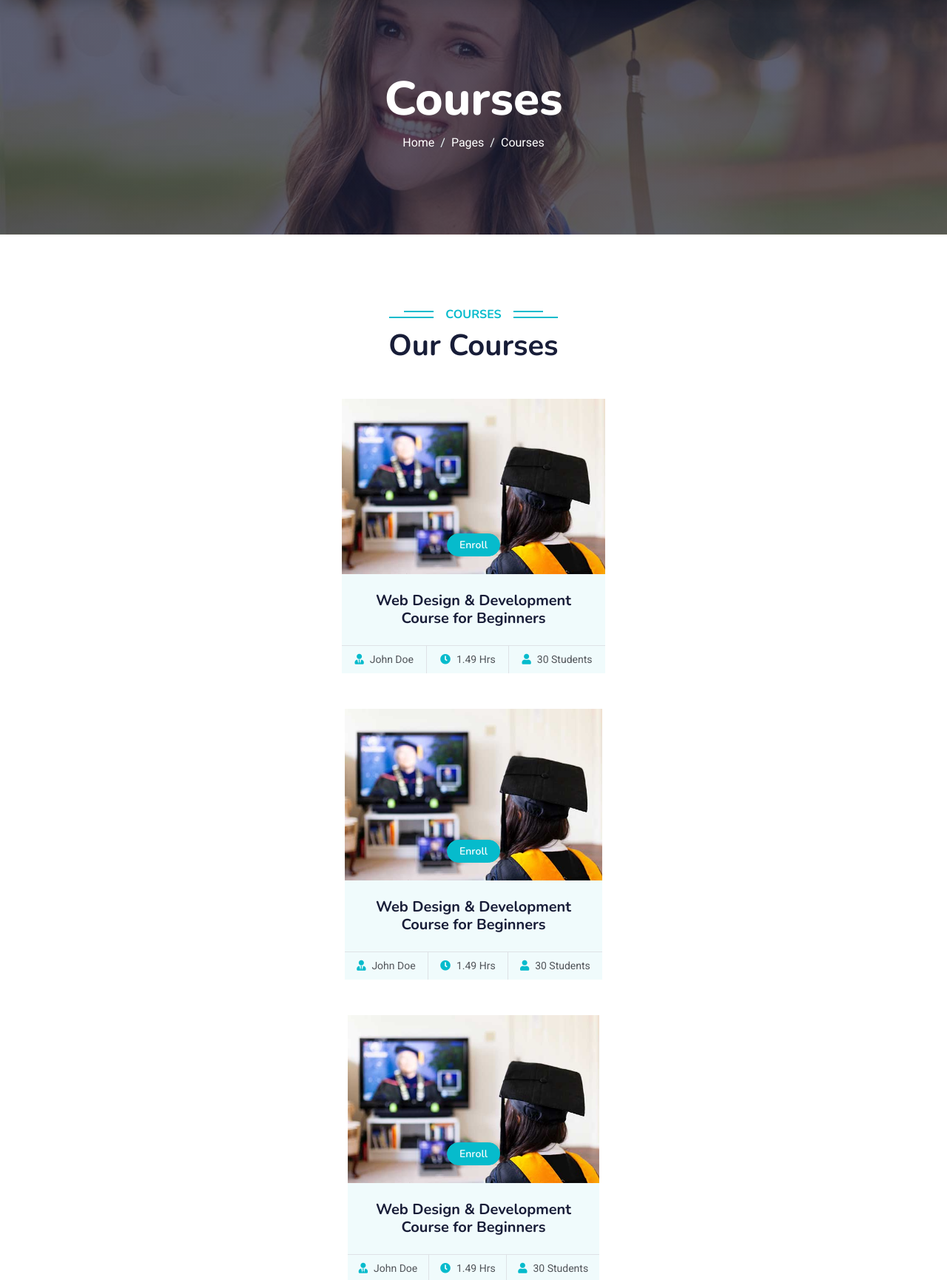
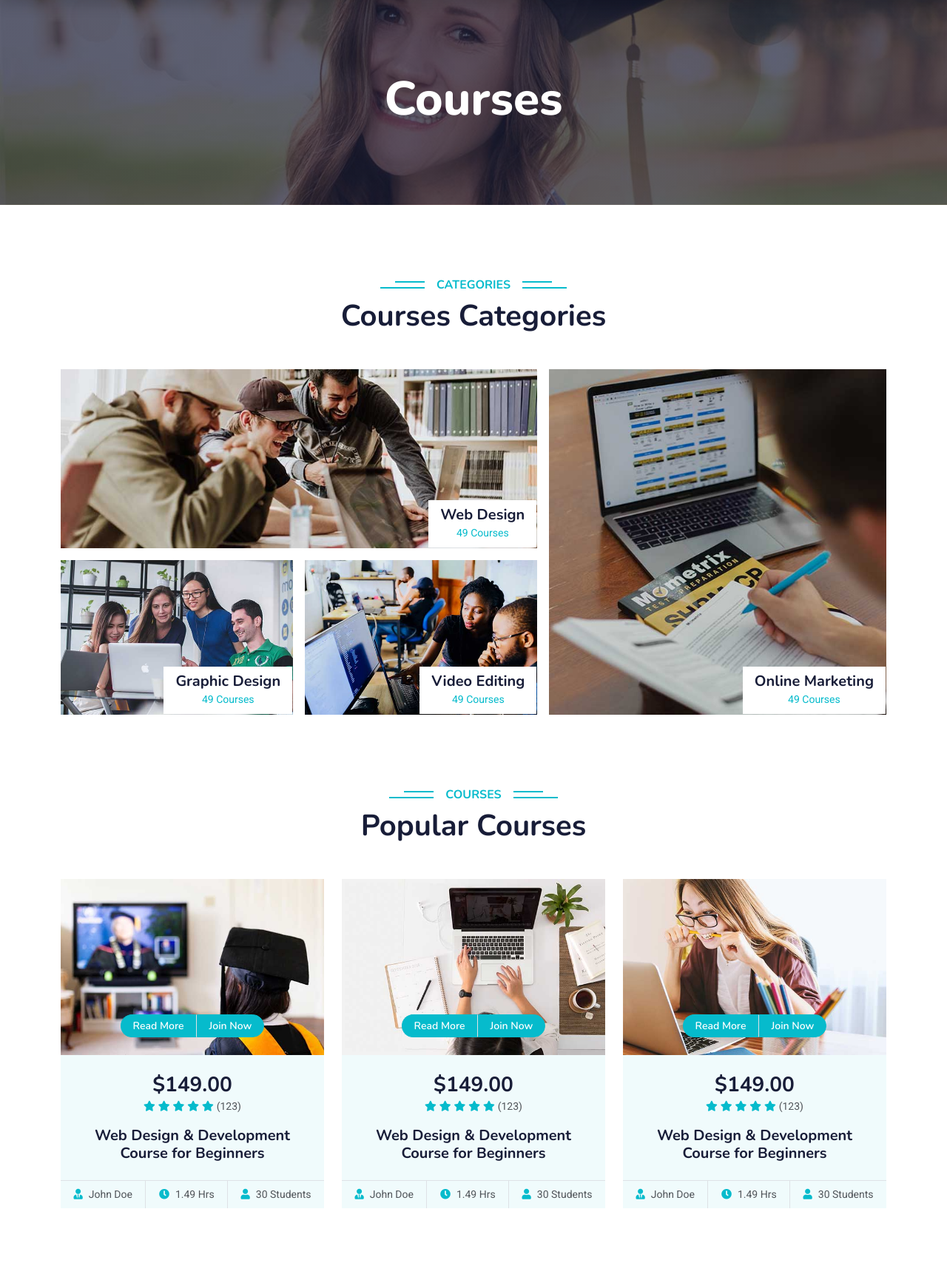
Before and after one commit to dasiths99/ALearning, a PHP site: page /courses.php in a window 1280 px wide. Shown: the part 75-1805 px from the top of the page at 74% size. Run offline with PHP 8.4, Linux system fonts and the light colour scheme; a user stored in the database is signed in; some libraries are stand-ins or nearby versions.

Commit message:
Update courses.php

```diff
--- a/courses.php
+++ b/courses.php
@@ -21,7 +21,7 @@ $user_name = isset($_SESSION['name']) ? $_SESSION['name'] : 'Guest';
 
 <head>
     <meta charset="utf-8">
-    <title>eLEARNING - eLearning HTML Template</title>
+    <title>Arpico</title>
     <meta content="width=device-width, initial-scale=1.0" name="viewport">
     <meta content="" name="keywords">
     <meta content="" name="description">
@@ -50,6 +50,15 @@ $user_name = isset($_SESSION['name']) ? $_SESSION['name'] : 'Guest';
 </head>
 
 <body>
+    <!-- Spinner Start -->
+    <div id="spinner" class="show bg-white position-fixed translate-middle w-100 vh-100 top-50 start-50 d-flex align-items-center justify-content-center">
+        <div class="spinner-border text-primary" style="width: 3rem; height: 3rem;" role="status">
+            <span class="sr-only">Loading...</span>
+        </div>
+    </div>
+    <!-- Spinner End -->
+
+
     <!-- Navbar Start -->
     <nav class="navbar navbar-expand-lg bg-white navbar-light shadow sticky-top p-0">
         <a href="index.html" class="navbar-brand d-flex align-items-center px-4 px-lg-5">
@@ -72,13 +81,12 @@ $user_name = isset($_SESSION['name']) ? $_SESSION['name'] : 'Guest';
                         <a href="404.html" class="dropdown-item"><?php if (isset($_SESSION['loggedin']) && $_SESSION['loggedin']): ?>
                     <a href="logout.php" class="dropdown-item">Logout<i class="fa fa-arrow-right ms-3"></i></a>
                 <?php else: ?>
-                    <a href="login.html" class="dropdown-item">Login<i class="fa fa-arrow-right ms-3"></i></a>
+                    <a href="login.php" class="dropdown-item">Login<i class="fa fa-arrow-right ms-3"></i></a>
                 <?php endif; ?> </a>
-                    </div>
-
                     </div>
     </nav>
     <!-- Navbar End -->
+
 
     <!-- Header Start -->
     <div class="container-fluid bg-primary py-5 mb-5 page-header">
@@ -86,13 +94,6 @@ $user_name = isset($_SESSION['name']) ? $_SESSION['name'] : 'Guest';
             <div class="row justify-content-center">
                 <div class="col-lg-10 text-center">
                     <h1 class="display-3 text-white animated slideInDown">Courses</h1>
-                    <nav aria-label="breadcrumb">
-                        <ol class="breadcrumb justify-content-center">
-                            <li class="breadcrumb-item"><a class="text-white" href="#">Home</a></li>
-                            <li class="breadcrumb-item"><a class="text-white" href="#">Pages</a></li>
-                            <li class="breadcrumb-item text-white active" aria-current="page">Courses</li>
-                        </ol>
-                    </nav>
                 </div>
             </div>
         </div>
@@ -100,12 +101,66 @@ $user_name = isset($_SESSION['name']) ? $_SESSION['name'] : 'Guest';
     <!-- Header End -->
 
 
+    <!-- Categories Start -->
+    <div class="container-xxl py-5 category">
+        <div class="container">
+            <div class="text-center wow fadeInUp" data-wow-delay="0.1s">
+                <h6 class="section-title bg-white text-center text-primary px-3">Categories</h6>
+                <h1 class="mb-5">Courses Categories</h1>
+            </div>
+            <div class="row g-3">
+                <div class="col-lg-7 col-md-6">
+                    <div class="row g-3">
+                        <div class="col-lg-12 col-md-12 wow zoomIn" data-wow-delay="0.1s">
+                            <a class="position-relative d-block overflow-hidden" href="">
+                                <img class="img-fluid" src="img/cat-1.jpg" alt="">
+                                <div class="bg-white text-center position-absolute bottom-0 end-0 py-2 px-3" style="margin: 1px;">
+                                    <h5 class="m-0">Web Design</h5>
+                                    <small class="text-primary">49 Courses</small>
+                                </div>
+                            </a>
+                        </div>
+                        <div class="col-lg-6 col-md-12 wow zoomIn" data-wow-delay="0.3s">
+                            <a class="position-relative d-block overflow-hidden" href="">
+                                <img class="img-fluid" src="img/cat-2.jpg" alt="">
+                                <div class="bg-white text-center position-absolute bottom-0 end-0 py-2 px-3" style="margin: 1px;">
+                                    <h5 class="m-0">Graphic Design</h5>
+                                    <small class="text-primary">49 Courses</small>
+                                </div>
+                            </a>
+                        </div>
+                        <div class="col-lg-6 col-md-12 wow zoomIn" data-wow-delay="0.5s">
+                            <a class="position-relative d-block overflow-hidden" href="">
+                                <img class="img-fluid" src="img/cat-3.jpg" alt="">
+                                <div class="bg-white text-center position-absolute bottom-0 end-0 py-2 px-3" style="margin: 1px;">
+                                    <h5 class="m-0">Video Editing</h5>
+                                    <small class="text-primary">49 Courses</small>
+                                </div>
+                            </a>
+                        </div>
+                    </div>
+                </div>
+                <div class="col-lg-5 col-md-6 wow zoomIn" data-wow-delay="0.7s" style="min-height: 350px;">
+                    <a class="position-relative d-block h-100 overflow-hidden" href="">
+                        <img class="img-fluid position-absolute w-100 h-100" src="img/cat-4.jpg" alt="" style="object-fit: cover;">
+                        <div class="bg-white text-center position-absolute bottom-0 end-0 py-2 px-3" style="margin:  1px;">
+                            <h5 class="m-0">Online Marketing</h5>
+                            <small class="text-primary">49 Courses</small>
+                        </div>
+                    </a>
+                </div>
+            </div>
+        </div>
+    </div>
+    <!-- Categories Start -->
+
+
     <!-- Courses Start -->
     <div class="container-xxl py-5">
         <div class="container">
             <div class="text-center wow fadeInUp" data-wow-delay="0.1s">
                 <h6 class="section-title bg-white text-center text-primary px-3">Courses</h6>
-                <h1 class="mb-5">Our Courses</h1>
+                <h1 class="mb-5">Popular Courses</h1>
             </div>
             <div class="row g-4 justify-content-center">
                 <div class="col-lg-4 col-md-6 wow fadeInUp" data-wow-delay="0.1s">
@@ -113,10 +168,20 @@ $user_name = isset($_SESSION['name']) ? $_SESSION['name'] : 'Guest';
                         <div class="position-relative overflow-hidden">
                             <img class="img-fluid" src="img/course-1.jpg" alt="">
                             <div class="w-100 d-flex justify-content-center position-absolute bottom-0 start-0 mb-4">
-                                <a href="login.html" class="flex-shrink-0 btn btn-sm btn-primary px-3" style="border-radius: 30px 30px 30px 30px;">Enroll</a>
+                                <a href="#" class="flex-shrink-0 btn btn-sm btn-primary px-3 border-end" style="border-radius: 30px 0 0 30px;">Read More</a>
+                                <a href="#" class="flex-shrink-0 btn btn-sm btn-primary px-3" style="border-radius: 0 30px 30px 0;">Join Now</a>
                             </div>
                         </div>
                         <div class="text-center p-4 pb-0">
+                            <h3 class="mb-0">$149.00</h3>
+                            <div class="mb-3">
+                                <small class="fa fa-star text-primary"></small>
+                                <small class="fa fa-star text-primary"></small>
+                                <small class="fa fa-star text-primary"></small>
+                                <small class="fa fa-star text-primary"></small>
+                                <small class="fa fa-star text-primary"></small>
+                                <small>(123)</small>
+                            </div>
                             <h5 class="mb-4">Web Design & Development Course for Beginners</h5>
                         </div>
                         <div class="d-flex border-top">
@@ -126,18 +191,25 @@ $user_name = isset($_SESSION['name']) ? $_SESSION['name'] : 'Guest';
                         </div>
                     </div>
                 </div>
-
-
-                <div class="row g-4 justify-content-center">
-                    <div class="col-lg-4 col-md-6 wow fadeInUp" data-wow-delay="0.1s">
+                <div class="col-lg-4 col-md-6 wow fadeInUp" data-wow-delay="0.3s">
                     <div class="course-item bg-light">
                         <div class="position-relative overflow-hidden">
-                                <img class="img-fluid" src="img/course-1.jpg" alt="">
+                            <img class="img-fluid" src="img/course-2.jpg" alt="">
                             <div class="w-100 d-flex justify-content-center position-absolute bottom-0 start-0 mb-4">
-                                    <a href="login.html" class="flex-shrink-0 btn btn-sm btn-primary px-3" style="border-radius: 30px 30px 30px 30px;">Enroll</a>
+                                <a href="#" class="flex-shrink-0 btn btn-sm btn-primary px-3 border-end" style="border-radius: 30px 0 0 30px;">Read More</a>
+                                <a href="#" class="flex-shrink-0 btn btn-sm btn-primary px-3" style="border-radius: 0 30px 30px 0;">Join Now</a>
                             </div>
                         </div>
                         <div class="text-center p-4 pb-0">
+                            <h3 class="mb-0">$149.00</h3>
+                            <div class="mb-3">
+                                <small class="fa fa-star text-primary"></small>
+                                <small class="fa fa-star text-primary"></small>
+                                <small class="fa fa-star text-primary"></small>
+                                <small class="fa fa-star text-primary"></small>
+                                <small class="fa fa-star text-primary"></small>
+                                <small>(123)</small>
+                            </div>
                             <h5 class="mb-4">Web Design & Development Course for Beginners</h5>
                         </div>
                         <div class="d-flex border-top">
@@ -147,23 +219,34 @@ $user_name = isset($_SESSION['name']) ? $_SESSION['name'] : 'Guest';
                         </div>
                     </div>
                 </div>
-
-                    <div class="row g-4 justify-content-center">
-                        <div class="col-lg-4 col-md-6 wow fadeInUp" data-wow-delay="0.1s">
+                <div class="col-lg-4 col-md-6 wow fadeInUp" data-wow-delay="0.5s">
                     <div class="course-item bg-light">
                         <div class="position-relative overflow-hidden">
-                                    <img class="img-fluid" src="img/course-1.jpg" alt="">
+                            <img class="img-fluid" src="img/course-3.jpg" alt="">
                             <div class="w-100 d-flex justify-content-center position-absolute bottom-0 start-0 mb-4">
-                                        <a href="login.html" class="flex-shrink-0 btn btn-sm btn-primary px-3" style="border-radius: 30px 30px 30px 30px;">Enroll</a>
+                                <a href="#" class="flex-shrink-0 btn btn-sm btn-primary px-3 border-end" style="border-radius: 30px 0 0 30px;">Read More</a>
+                                <a href="#" class="flex-shrink-0 btn btn-sm btn-primary px-3" style="border-radius: 0 30px 30px 0;">Join Now</a>
                             </div>
                         </div>
                         <div class="text-center p-4 pb-0">
+                            <h3 class="mb-0">$149.00</h3>
+                            <div class="mb-3">
+                                <small class="fa fa-star text-primary"></small>
+                                <small class="fa fa-star text-primary"></small>
+                                <small class="fa fa-star text-primary"></small>
+                                <small class="fa fa-star text-primary"></small>
+                                <small class="fa fa-star text-primary"></small>
+                                <small>(123)</small>
+                            </div>
                             <h5 class="mb-4">Web Design & Development Course for Beginners</h5>
                         </div>
                         <div class="d-flex border-top">
                             <small class="flex-fill text-center border-end py-2"><i class="fa fa-user-tie text-primary me-2"></i>John Doe</small>
                             <small class="flex-fill text-center border-end py-2"><i class="fa fa-clock text-primary me-2"></i>1.49 Hrs</small>
                             <small class="flex-fill text-center py-2"><i class="fa fa-user text-primary me-2"></i>30 Students</small>
+                        </div>
+                    </div>
+                </div>
             </div>
         </div>
     </div>
```
Lines whose indentation alone changed are shown as unchanged.
